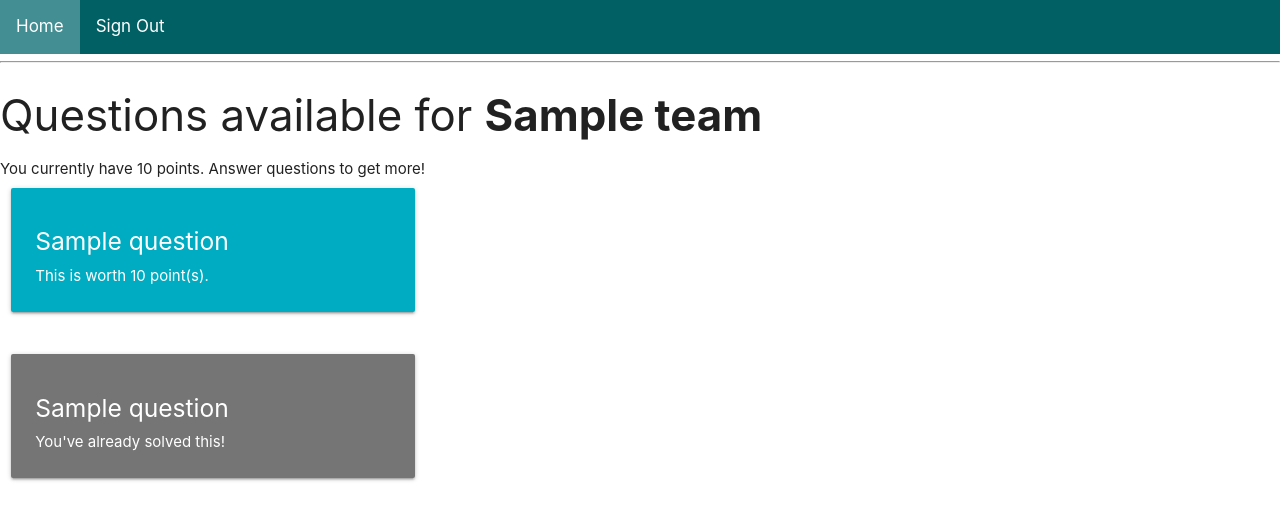
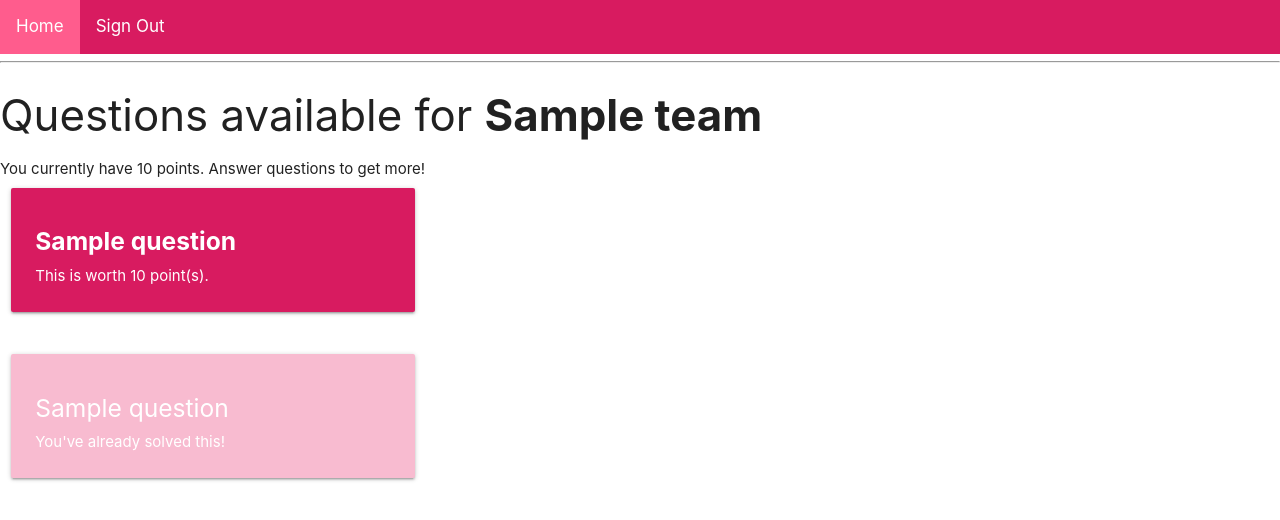
Before and after one commit to xntur/koan, a Python web app: template app/templates/index.html in a window 1280 px wide. Shown: the top 520 px of the page. Run offline with Jinja, Linux system fonts and the light colour scheme; the template is opened without the code that fills it: most values are stand-ins (such as "Sample title", 1, 10 or a date in 2020).

Commit message:
css/html changes

```diff
--- a/app/static/style.css
+++ b/app/static/style.css
@@ -1,6 +1,6 @@
-/* Add a black background color to the top navigation */
+/* Add a background color to the top navigation */
 .topnav {
-    background-color: #006064;
+    background-color: #d81b60;
     overflow: hidden;
 }
 
@@ -16,12 +16,12 @@
 
 /* Change the color of links on hover */
 .topnav a:hover {
-    background-color: #428e92;
+    background-color: #ff5c8d;
     color: white;
 }
 
 /* Add a color to the active/current link */
 .topnav a.active {
-    background-color: lightblue;
-    color: lightblue;
+    background-color: #ff5c8d;
+    color: white;
 }
--- a/app/templates/index.html
+++ b/app/templates/index.html
@@ -10,16 +10,16 @@
         <title>{{ title }} - Koan</title>
     </head>
     <body>
-        <h3>Questions available for <b>{{ team }}</b></h3>
-	You currently have {{ points }} points. Answer questions to get more!
-	{% for question_list in question_lists %}
+      <h3>Questions available for <b>{{ team }}</b></h3>
+      You currently have {{ points }} points. Answer questions to get more!
+      {% for question_list in question_lists %}
 	<div class="row">
 	  {% for question in question_list %}
 	  <div class="col s12 m4">
 	    <a href = "{{ url_for('question', question_id=question.id) }}">
-	      <div class="card cyan darken-1">
+	      <div class="card pink darken-1">
 		<div class="card-content white-text">
-		  <h5> {{ question.name }} </h5>
+		  <h5><b> {{ question.name }} </B></h5>
 		  This is worth {{ question.points }} point(s).
 		</div>
 	      </div>
@@ -32,12 +32,14 @@
 	<div class="row">
 	  {% for question in question_list %}
 	  <div class="col s12 m4">
-	      <div class="card grey darken-1">
+	    <a href = "{{ url_for('question', question_id=question.id) }}">
+	      <div class="card pink lighten-4">
 		<div class="card-content white-text">
 		  <h5> {{ question.name }} </h5>
 		  You've already solved this!
 		</div>
 	      </div>
+	    </a>
 	  </div>
 	  {% endfor %}
 	</div>
```
